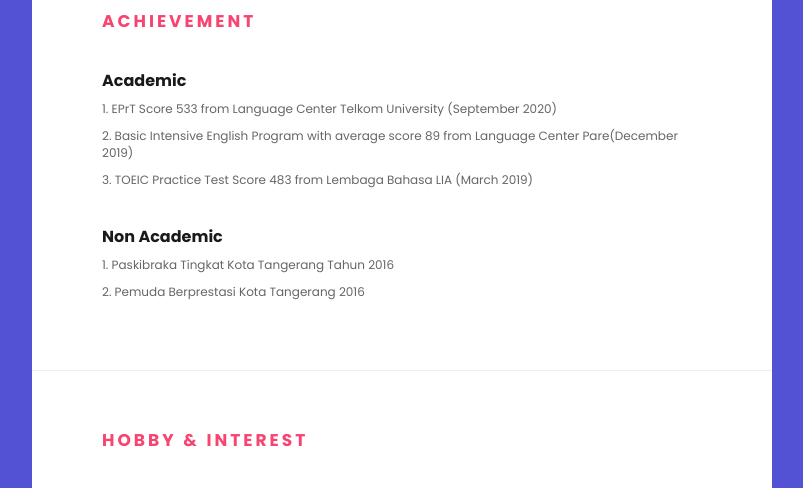
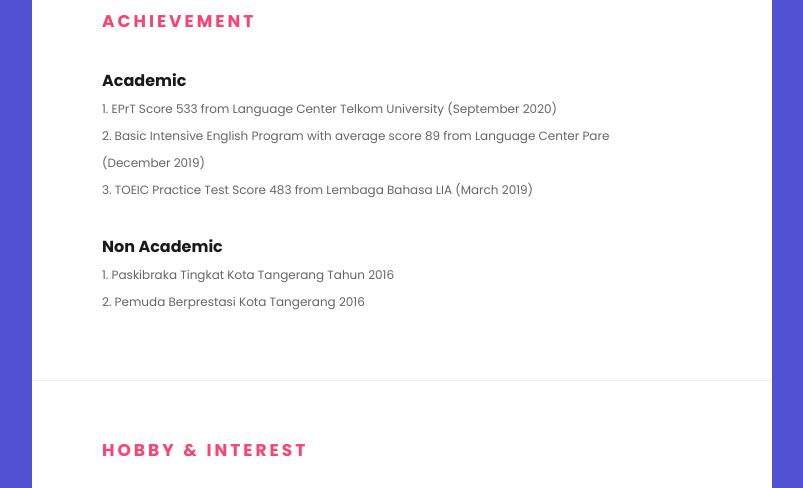
Before and after one commit to rezhafeb/rezhafeb.CV, a plain HTML site: page index.html in a window 1280 px wide. Shown: the part 1340-1828 px from the top of the page, without its empty margins (368-1171 px from the left). Drawn offline with Linux system fonts and the light colour scheme.

Commit message:
update achievement 3

```diff
--- a/index.html
+++ b/index.html
@@ -271,7 +271,8 @@
 							<div class="top-item resume-item">
 								<h2>Academic</h2>
 								<span>1. EPrT Score 533 from Language Center Telkom University (September 2020)</span>
-								<span>2. Basic Intensive English Program with average score 89 from Language Center Pare(December 2019)</span>
+								<span>2. Basic Intensive English Program with average score 89 from Language Center Pare</span>
+								<span>   (December 2019)</span>
 								<span>3. TOEIC Practice Test Score 483 from Lembaga Bahasa LIA (March 2019)</span>
 							</div>
 						</div>
```
